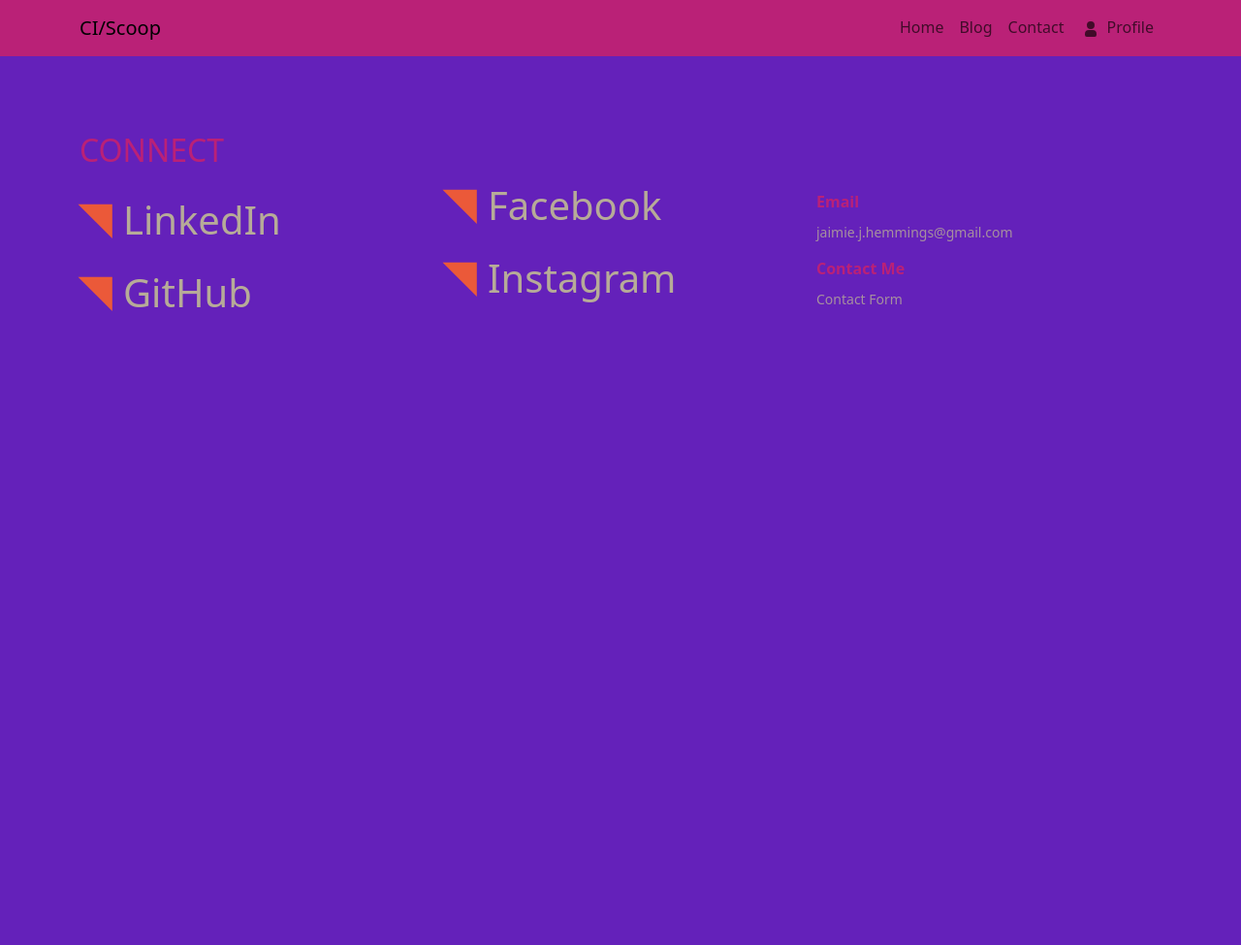
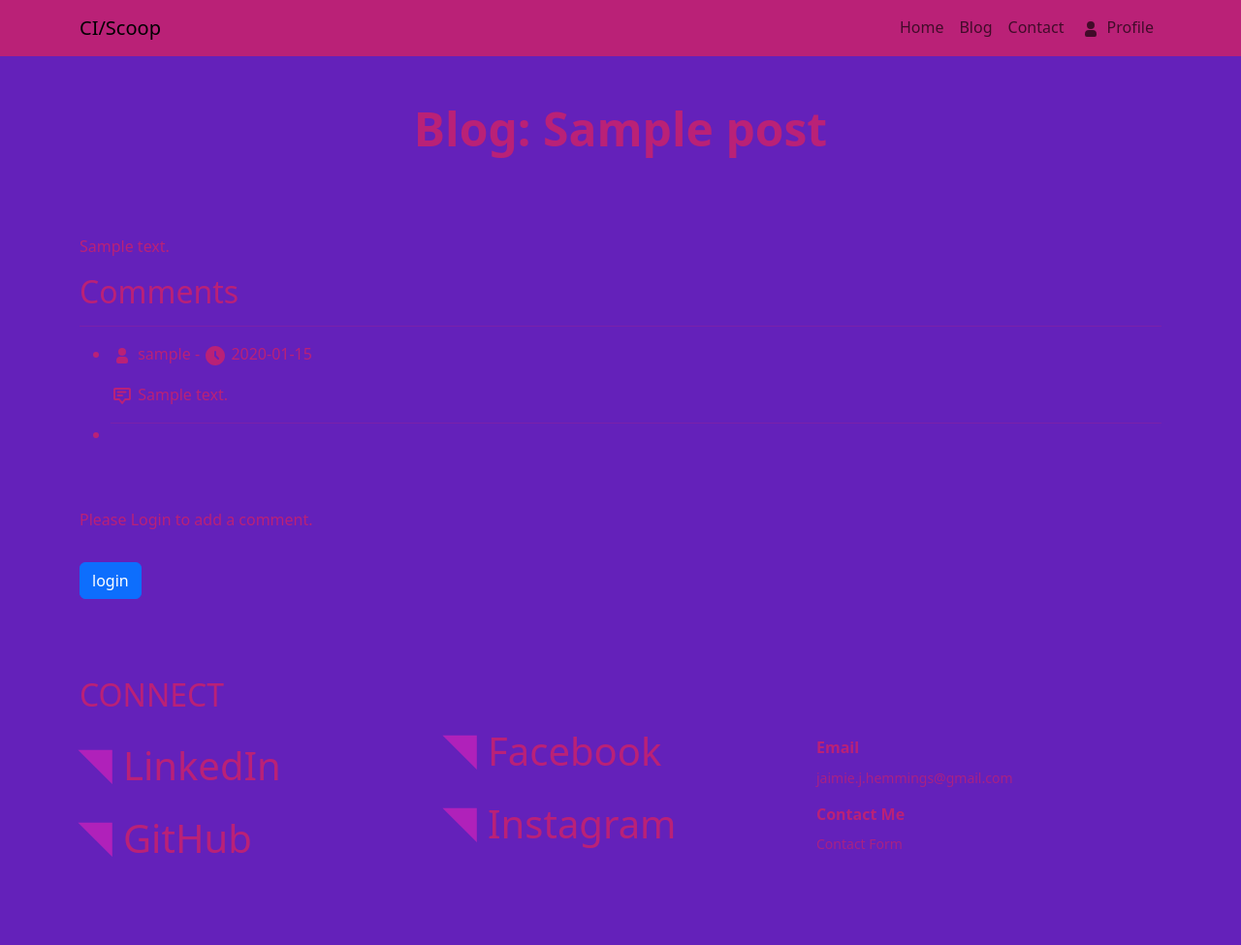
Before and after one commit to LidiaMorejudo/spanresources, a Python web app: template spanresources/templates/blog-post.html in a window 1280 px wide. Shown: the whole page at 97% size. Before the commit the page ends 321 px from the top, so only its background shows below. Run offline with Jinja, Linux system fonts and the light colour scheme; the template is opened without the code that fills it: most values are stand-ins (such as "Sample title", 1, 10 or a date in 2020).

Commit message:
Added and modified CSS and modified blog post with code

```diff
--- a/spanresources/static/css/style.css
+++ b/spanresources/static/css/style.css
@@ -57,20 +57,20 @@ footer {
     height: 0;
     border-left: 25px solid transparent;
     border-right: 25px solid transparent;
-    border-bottom: 25px solid #eb5939;
+    border-bottom: 25px solid #b021ba;
     transform: rotate(45deg);
     transition: all 0.3s ease-out;
   }
 
   ul.footer-socials li a {
-    color: #b7ab98;
+    color: #ba2177;
     font-size: 1.5rem;
     text-decoration: none;
     font-size: 2.5rem;
   }
 
   ul.footer-socials li:hover a {
-    color: #eb5939;
+    color: #b021ba;
   }
 
   ul.footer-links {
@@ -91,7 +91,7 @@ footer {
   }
 
   ul.footer-links li a {
-    color: #b7ab98;
+    color: #ba2177;
     opacity: 0.8;
     font-size: 0.875rem;
     font-weight: 400;
@@ -100,7 +100,7 @@ footer {
   }
 
   ul.footer-links li a:hover {
-    color: #eb5939;
+    color: #b021ba;
     opacity: 1;
   }
 
--- a/spanresources/templates/blog-post.html
+++ b/spanresources/templates/blog-post.html
@@ -1,4 +1,72 @@
 {% extends "base.html" %}
 {% block content %}
-
+  <section class="px-4 py-5 text-center small-hero bg-image">
+    <div class="row">
+      <h1 class="display-5 fw-bold mb-3">
+        Blog: <span class="focus-text">{{ post.title }}</span>
+      </h1>
+    </div>
+  </section>
+  <section class="blog-posts">
+    <div class="container">
+      <div class="row">
+        <div class="col-12 mt-3 ck-content">{{ post.content|safe }}</div>
+      </div>
+    </div>
+  </section>
+  <section class="blog-comments">
+    <div class="container">
+      <div class="row">
+        <div class="col-12">
+          <h2 class="sub-title mt-3 mb-3">Comments</h2>
+          <hr>
+          <ul class="comments-list">
+            {% for comment in comments %}
+              <li class="comment mt-3">
+                <p class="focus-text mt-1 mb-3">
+                  <svg class="w-6 h-6 text-gray-800 dark:text-white" aria-hidden="true" xmlns="http://www.w3.org/2000/svg" width="24" height="24" fill="currentColor" viewBox="0 0 24 24">
+                    <path fill-rule="evenodd" d="M12 4a4 4 0 1 0 0 8 4 4 0 0 0 0-8Zm-2 9a4 4 0 0 0-4 4v1a2 2 0 0 0 2 2h8a2 2 0 0 0 2-2v-1a4 4 0 0 0-4-4h-4Z" clip-rule="evenodd"/>
+                  </svg> {{ comment.username }} - <svg class="w-6 h-6 text-gray-800 dark:text-white" aria-hidden="true" xmlns="http://www.w3.org/2000/svg" width="24" height="24" fill="currentColor" viewBox="0 0 24 24">
+                    <path fill-rule="evenodd" d="M2 12C2 6.477 6.477 2 12 2s10 4.477 10 10-4.477 10-10 10S2 17.523 2 12Zm11-4a1 1 0 1 0-2 0v4a1 1 0 0 0 .293.707l3 3a1 1 0 0 0 1.414-1.414L13 11.586V8Z" clip-rule="evenodd"/>
+                  </svg> {{ comment.created.strftime('%Y-%m-%d') }}
+                </p>
+                <p> <svg class="w-6 h-6 text-gray-800 dark:text-white" aria-hidden="true" xmlns="http://www.w3.org/2000/svg" width="24" height="24" fill="none" viewBox="0 0 24 24">
+                  <path stroke="currentColor" stroke-linecap="round" stroke-linejoin="round" stroke-width="2" d="M7.556 8.5h8m-8 3.5H12m7.111-7H4.89a.896.896 0 0 0-.629.256.868.868 0 0 0-.26.619v9.25c0 .232.094.455.26.619A.896.896 0 0 0 4.89 16H9l3 4 3-4h4.111a.896.896 0 0 0 .629-.256.868.868 0 0 0 .26-.619v-9.25a.868.868 0 0 0-.26-.619.896.896 0 0 0-.63-.256Z"/>
+                </svg> {{ comment.content }}</p>
+              </li>
+              <li>
+                <hr>
+              </li>
+            {% endfor %}
+          </ul>
+        </div>
+      </div>
+    </div>
+  </section>
+  <!-- Only show if user is logged in -->
+   {% if user_id %}
+  <section class="comment-form container mt-5">
+    <form action="{{url_for('blog_post', slug=post.slug)}}" method="POST">
+      <fieldset>
+        <legend><h2 class="sub-title">Add Comment</h2></legend>
+        {{submitted_comment}}
+        <label for="comment" class="form-label mt-3">Comment</label>
+        <textarea
+          class="form-control mb-3"
+          id="comment"
+          name="comment"
+          placeholder="Enter your comment"
+          minlength="5"
+          maxlength="200"
+          required>{% if submitted_comment%}{{submitted_comment}}{% endif %}</textarea>
+        <button type="submit" class="btn btn-primary mt-3">Submit Comment</button>
+      </fieldset>
+    </section>
+    {% else %}
+    <section class="container mt-5">
+      <p class="comment-form-cta">Please Login to add a comment.</p>
+      <a class="btn btn-primary mt-3" href="{{ url_for('login') }}">login</a>
+    </section>
+    {% endif %}
+  </form>
 {% endblock %}
```
